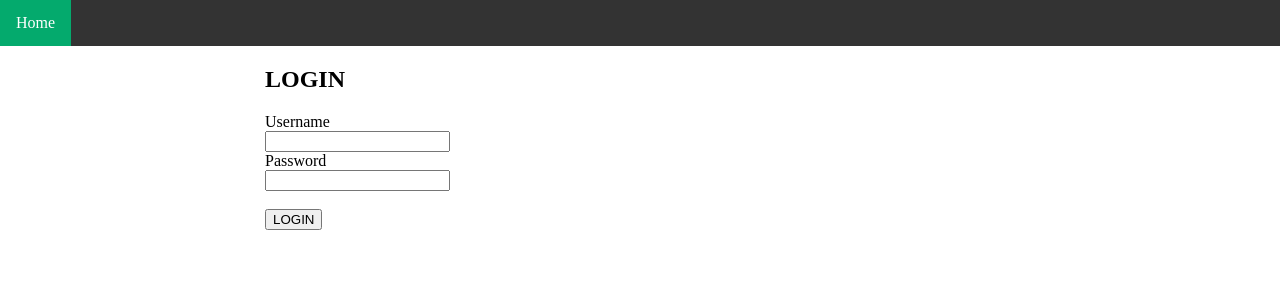
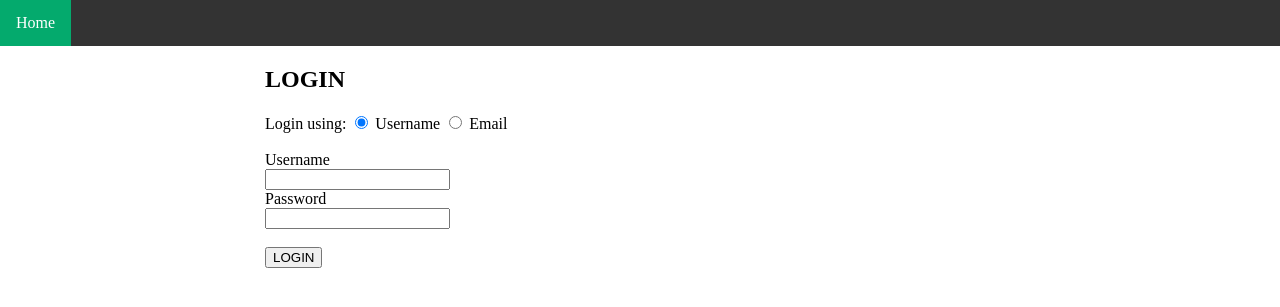
Before and after one commit to 1Lukukas/web-app, a Node project: template views/login.ejs in a window 1280 px wide. Shown: the top 307 px of the page. Run offline with Node 20 templates, Linux system fonts and the light colour scheme; the template is opened without the code that fills it, so the values that code supplies are empty; some libraries are stand-ins or nearby versions.

Commit message:
EM-13 add login with email

```diff
--- a/static/login.js
+++ b/static/login.js
@@ -1,7 +1,7 @@
 async function login() {
-	if (await validateForm()) {
+	if (username = await validateForm()) {
 		const response = await axios.post('https://localhost:3000/users/login', {
-			username: document.getElementById("username").value
+			username: username
 		})
 		window.localStorage.setItem('access_token', response.data.accessToken);
 		location.href = "https://localhost:3000/lol"
@@ -9,11 +9,11 @@ async function login() {
 }
 
 async function validateForm() {
-	if (document.getElementById("username").value == "" ||
+	if (document.getElementById("login").value == "" ||
 		document.getElementById("password").value == "") {
 		alert("All fields must be filled out");
-	} else if (await validateLogin()) {
-        return true
+	} else if (username = await validateLogin()) {
+        return username
 	}
 	return false;
 }
@@ -21,34 +21,41 @@ async function validateForm() {
 async function validateLogin() {
 
 	response = await axios.get('https://localhost:3000/users/all')
-
-	usernameExistance = response.data.filter(
-		function(data) {
-			return data.username == document.getElementById("username").value
-		}
-	)
+	if(document.getElementById('login').type == "text"){
+		loginExistance = response.data.filter(
+			function(data) {
+				return data.username == document.getElementById("login").value
+			}
+		)
+	}
+	else {
+		loginExistance = response.data.filter(
+			function(data) {
+				return data.email == document.getElementById("login").value
+			}
+		)
+	}
     password = document.getElementById("password").value
-	if (usernameExistance.length == 0 || usernameExistance[0].password != password) {
-		alert("Username or password wrong")
+	if (loginExistance.length == 0 || loginExistance[0].password != password) {
+		alert(`${document.getElementById('loginLabel').innerHTML} or password wrong`)
 		return false;
 	} else {
-		return true;
+		return loginExistance[0].username;
 	}
 }
 
-// async function validatePassword() {
-// 	response = await axios.get('https://localhost:3000/users/all')
-// 	usernameExistance = response.data.filter(
-// 		function(data) {
-// 			return data.username == document.getElementById("username").value
-// 		}
-// 	)
-//     console.log(usernameExistance)
-// 	password = document.getElementById("password").value
-// 	if (usernameExistance[0].password == password) {
-// 		return true
-// 	} else {
-// 		alert("Username or password wrong")
-// 		return false
-// 	}
-// }
+function handleRadioClick() {
+  if (document.getElementById('usernameOption').checked) {
+    document.getElementById('loginLabel').innerHTML= "Username"
+	document.getElementById('login').type = "text"
+  } else {
+    document.getElementById('loginLabel').innerHTML = "Email"
+	document.getElementById('login').type = "email"
+  }
+}
+
+const radioButtons = document.querySelectorAll('input[name="select"]');
+console.log(radioButtons)
+radioButtons.forEach(radio => {
+  radio.addEventListener('click', handleRadioClick);
+});
--- a/views/login.ejs
+++ b/views/login.ejs
@@ -13,11 +13,21 @@
 			<div>
 				<h2>LOGIN</h2>
 			</div>
+			<label>Login using:</label>
+			<input type="radio" name="select" id="usernameOption" checked>
+			<div class="parallel">
+				<label for="usernameOption">Username</label>
+			</div>
+			<input type="radio" name="select" id="emailOption">
+			<div class="parallel">
+				<label for="emailOption"> Email</label>
+			</div>
 
 			<form id="loginForm" method="GET" action="/users/login">
 				<div class="parallel">
-					<label for="username">Username</label>
-					<input type="text" id="username" name="username">
+					<br>
+					<label id="loginLabel" for="login">Username</label>
+					<input type="text" id="login" name="login">
 				</div>
 				<br>
                 <div class="parallel">
```
